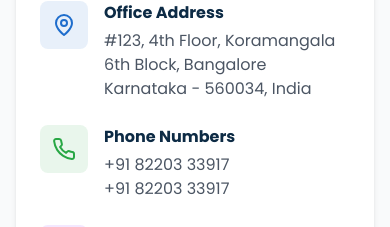
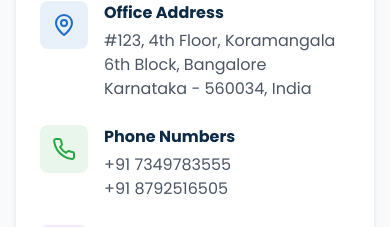
Before and after one commit to skill2hirecode-tech/skill2hire-platform, a Next.js app in the folder frontend/: page /contact in a window 390 px wide. Shown: the part 2160-2387 px from the top of the page. Built offline with nearby package versions, Linux system fonts and the light colour scheme.

Commit message:
updated the phonenumbers
updated the phonenumbers

```diff
--- a/frontend/src/app/contact/page.tsx
+++ b/frontend/src/app/contact/page.tsx
@@ -221,10 +221,23 @@ export default function ContactPage() {
                         <Phone className="text-secondary" size={24} />
                       </div>
                       <div>
-                        <h4 className="font-bold text-navy mb-1">Phone Numbers</h4>
+                        <h4 className="font-bold text-navy mb-1">
+                          Phone Numbers
+                        </h4>
                         <p className="text-gray-600">
-                          <a href="tel:+918220333917" className="hover:text-primary">+91 82203 33917</a><br />
-                          <a href="tel:+918220333917" className="hover:text-primary">+91 82203 33917</a>
+                          <a
+                            href="tel:+91 7349783555"
+                            className="hover:text-primary"
+                          >
+                            +91 7349783555
+                          </a>
+                          <br />
+                          <a
+                            href="tel:+91 8792516505"
+                            className="hover:text-primary"
+                          >
+                            +91 8792516505
+                          </a>
                         </p>
                       </div>
                     </div>
--- a/frontend/src/app/courses/[slug]/page.tsx
+++ b/frontend/src/app/courses/[slug]/page.tsx
@@ -476,11 +476,17 @@ export default function CourseDetailPage() {
                     </form>
 
                     <div className="mt-6 pt-6 border-t space-y-3">
-                      <a href="tel:+918220333917" className="flex items-center text-gray-600 hover:text-primary transition-colors">
+                      <a
+                        href="tel:+91 7349783555"
+                        className="flex items-center text-gray-600 hover:text-primary transition-colors"
+                      >
                         <Phone size={18} className="mr-2" />
-                        <span>+91 82203 33917</span>
+                        <span>+91 7349783555</span>
                       </a>
-                      <a href="mailto:info@skill2hiretechnologies.com" className="flex items-center text-gray-600 hover:text-primary transition-colors">
+                      <a
+                        href="mailto:info@skill2hiretechnologies.com"
+                        className="flex items-center text-gray-600 hover:text-primary transition-colors"
+                      >
                         <Mail size={18} className="mr-2" />
                         <span>info@skill2hiretechnologies.com</span>
                       </a>
--- a/frontend/src/app/courses/page.tsx
+++ b/frontend/src/app/courses/page.tsx
@@ -316,13 +316,20 @@ export default function CoursesPage() {
                 Ready to Start Your Learning Journey?
               </h2>
               <p className="text-xl mb-8 text-white/90">
-                Join thousands of successful students who transformed their careers with Skill2Hire
+                Join thousands of successful students who transformed their
+                careers with Skill2Hire
               </p>
               <div className="flex flex-col sm:flex-row gap-4 justify-center">
-                <a href="/contact" className="btn bg-white text-primary hover:bg-gray-100 px-8 py-4 text-lg">
+                <a
+                  href="/contact"
+                  className="btn bg-white text-primary hover:bg-gray-100 px-8 py-4 text-lg"
+                >
                   Get Free Counseling
                 </a>
-                <a href="tel:+918220333917" className="btn bg-secondary hover:bg-secondary-600 text-white px-8 py-4 text-lg">
+                <a
+                  href="tel:+91 7349783555"
+                  className="btn bg-secondary hover:bg-secondary-600 text-white px-8 py-4 text-lg"
+                >
                   Call Us Now
                 </a>
               </div>
--- a/frontend/src/components/home/ContactSection.tsx
+++ b/frontend/src/components/home/ContactSection.tsx
@@ -155,8 +155,8 @@ export default function ContactSection() {
                   </div>
                   <div>
                     <h4 className="font-bold text-navy mb-1">Phone</h4>
-                    <p className="text-gray-600">+91 82203 33917</p>
-                    <p className="text-gray-600">+91 96866 51267</p>
+                    <p className="text-gray-600">+91 7349783555</p>
+                    <p className="text-gray-600">+91 8792516505</p>
                   </div>
                 </div>
                 <div className="flex items-start space-x-4">
--- a/frontend/src/components/layout/Footer.tsx
+++ b/frontend/src/components/layout/Footer.tsx
@@ -68,11 +68,15 @@ export default function Footer() {
             <ul className="space-y-3">
               <li className="flex items-start space-x-2 text-gray-300">
                 <MapPin size={18} className="mt-1 flex-shrink-0" />
-                <span className="text-sm">#123, Koramangala, Bangalore<br />Karnataka - 560034, India</span>
+                <span className="text-sm">
+                  #123, Koramangala, Bangalore
+                  <br />
+                  Karnataka - 560034, India
+                </span>
               </li>
               <li className="flex items-center space-x-2 text-gray-300">
                 <Phone size={18} className="flex-shrink-0" />
-                <span className="text-sm">+91 82203 33917</span>
+                <span className="text-sm">+91 7349783555 </span>
               </li>
               <li className="flex items-center space-x-2 text-gray-300">
                 <Mail size={18} className="flex-shrink-0" />
```
